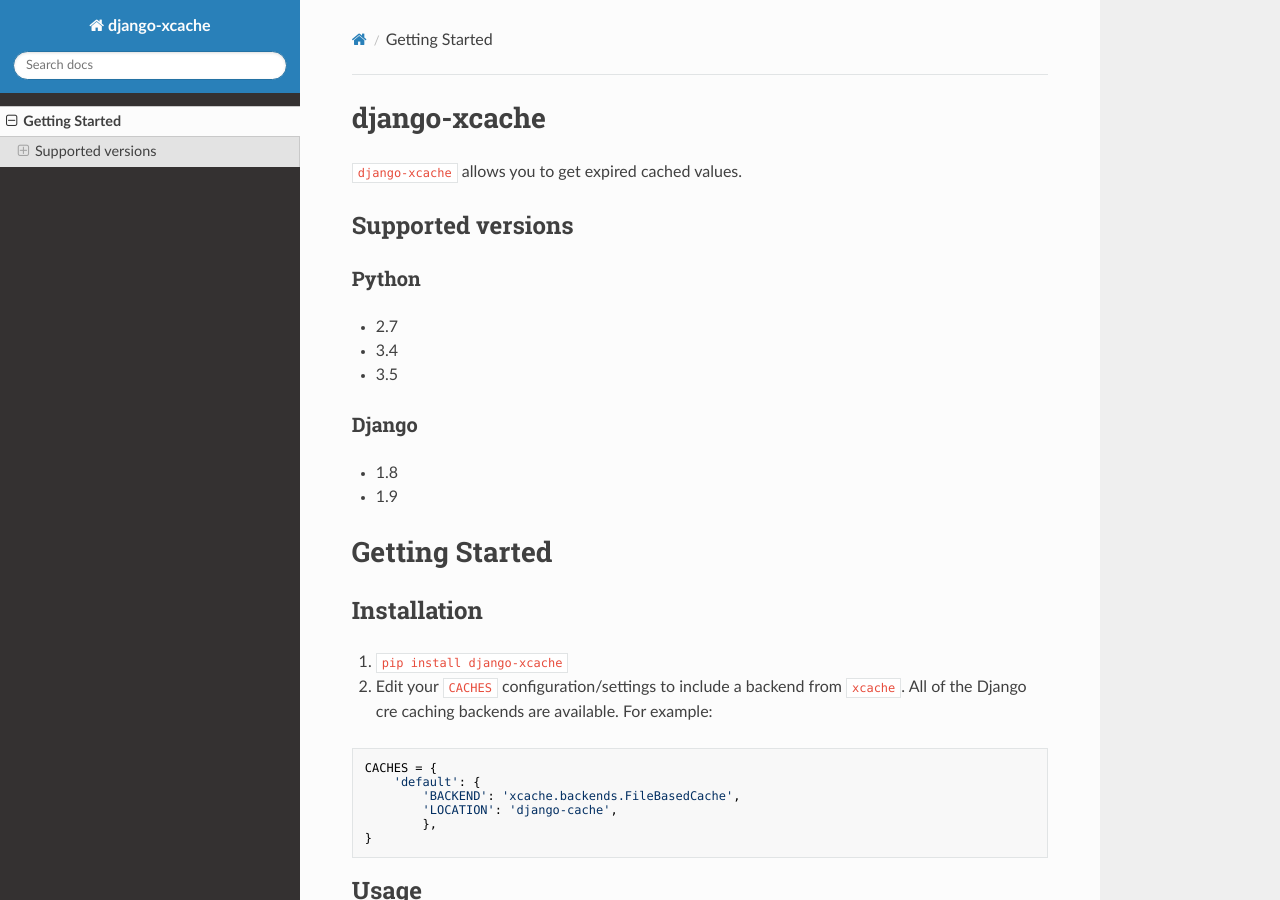
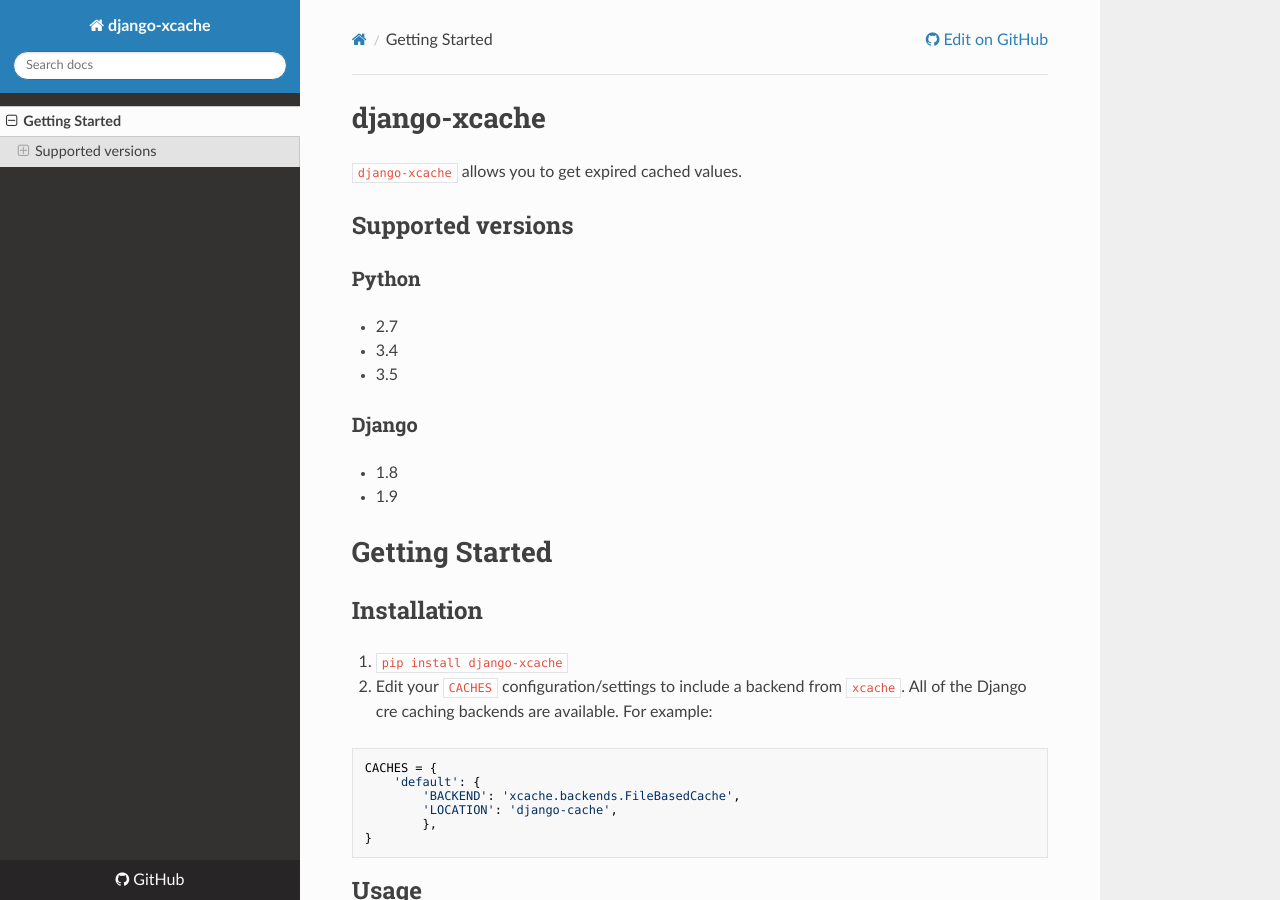
Before and after one commit to chadgh/django-xcache, an MkDocs documentation site: the page built from docs/index.md, in a window 1280 px wide and 900 px high. Built offline with MkDocs 1.6.1, drawn with Linux system fonts in a browser that asks for light colours; nearby versions of some CDN libraries; old or Windows-style settings are respelled for this version of MkDocs.

Commit message:
Updates mkdocs configuration

```diff
--- a/mkdocs.yml
+++ b/mkdocs.yml
@@ -1,5 +1,9 @@
 site_name: django-xcache
 site_description: Django caching with backups.
+site_author: Chad G. Hansen
 theme: readthedocs
+repo_url: https://github.com/chadgh/django-xcache
+repo_name: GitHub
+site_dir: 'doc-build'
 pages:
     - ['index.md', 'Getting Started']
```
Also changed, not shown: 1 other file.
